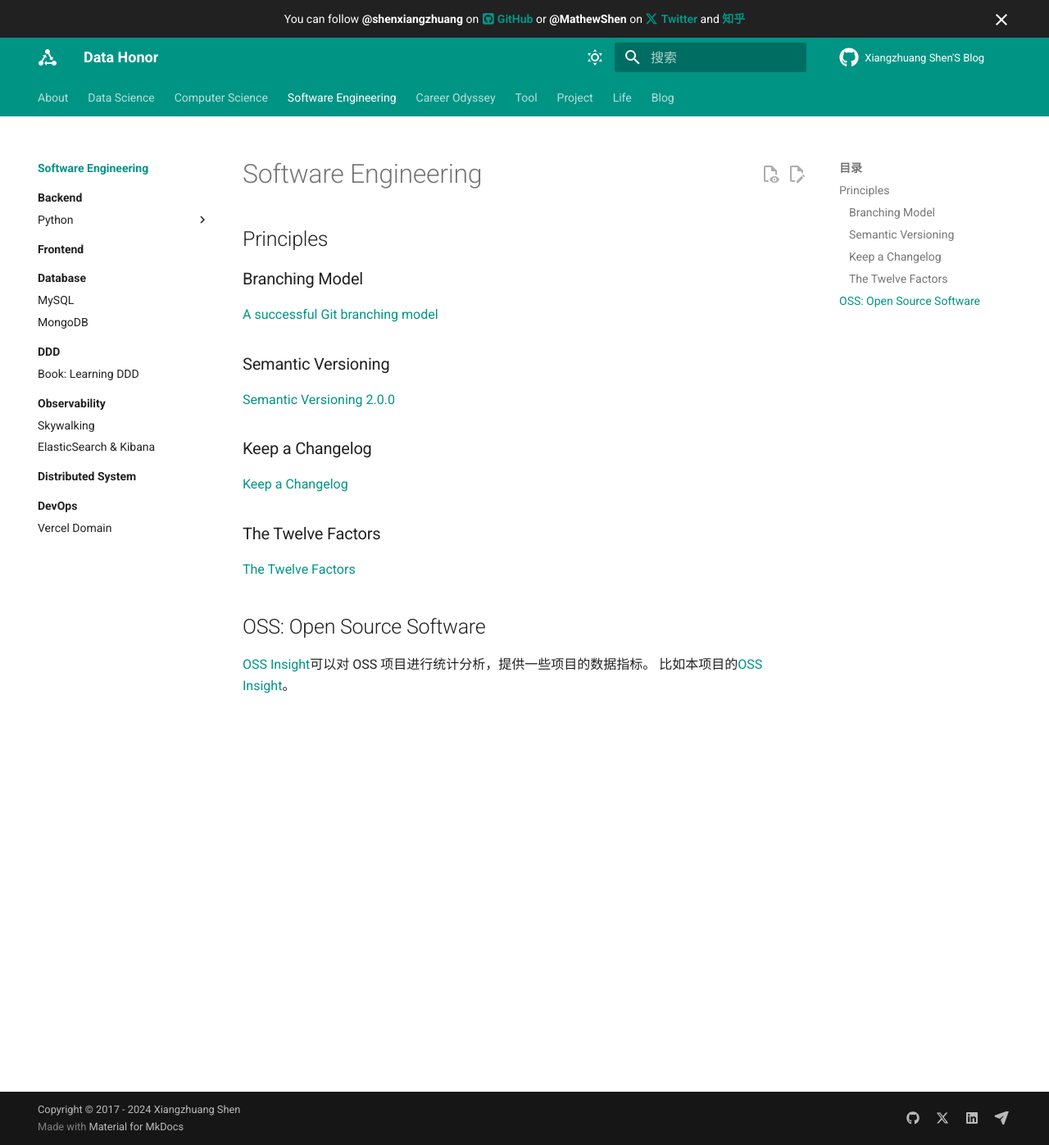
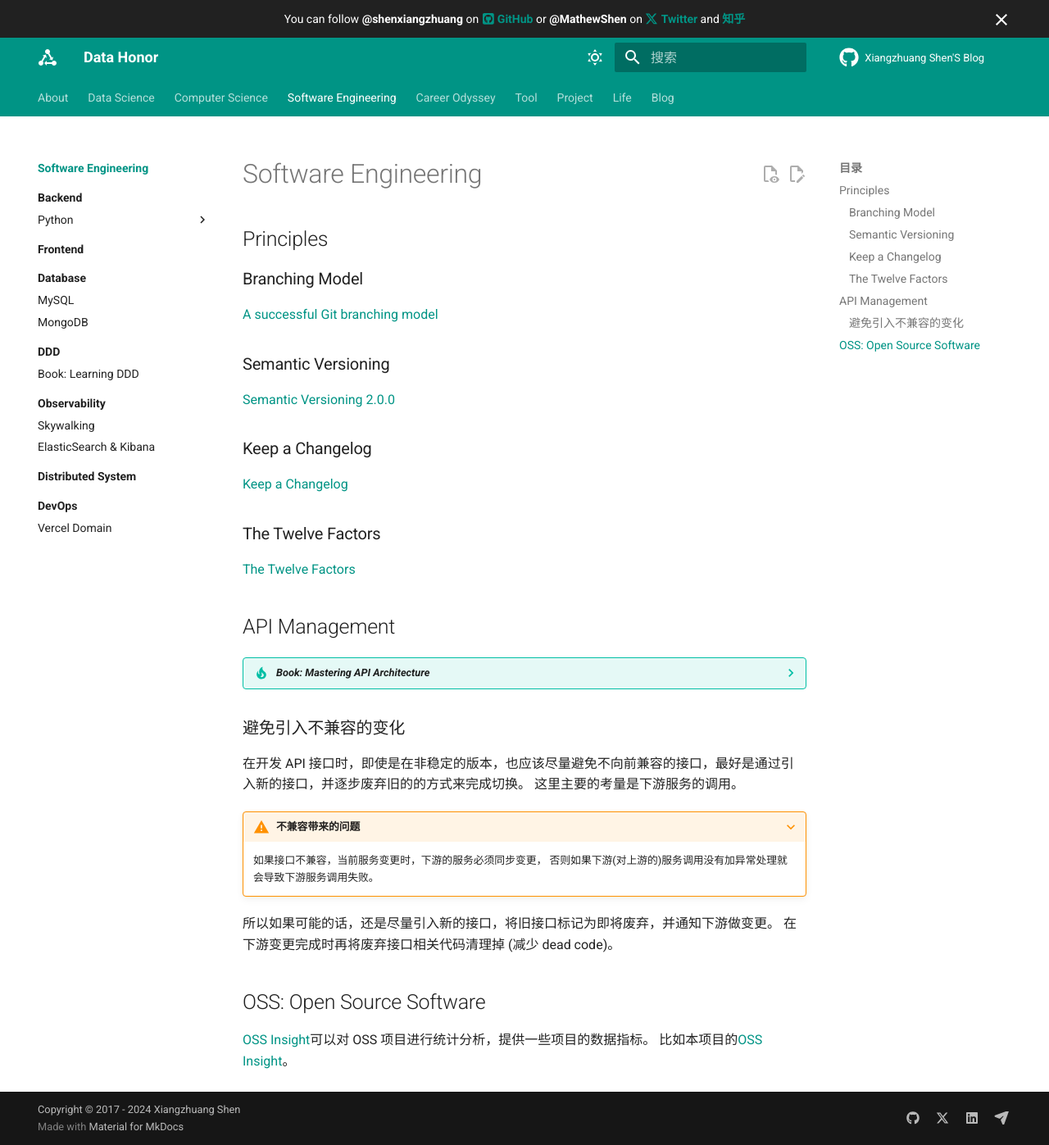
Before and after one commit to shenxiangzhuang/shenxiangzhuang.github.io, an MkDocs documentation site: the page built from docs/se/index.md, in a window 1280 px wide and 1397 px high. Shown: the whole window at 82% size. Built offline with MkDocs 1.6.1 and Material for MkDocs 9.7.7, drawn with Linux system fonts in a browser that asks for light colours; comment, search, counter and statistics services are not loaded.

Commit message:
se: add api change advice and books (#175)

```diff
--- a/docs/se/index.md
+++ b/docs/se/index.md
@@ -15,6 +15,27 @@
 [The Twelve Factors](https://12factor.net/)
 
 
+## API Management
+
+??? tip "*Book: Mastering API Architecture*"
+
+    Book: [Mastering API Architecture](https://www.oreilly.com/library/view/mastering-api-architecture/9781492090625/)
+
+
+### 避免引入不兼容的变化
+
+在开发 API 接口时，即使是在非稳定的版本，也应该尽量避免不向前兼容的接口，最好是通过引入新的接口，并逐步废弃旧的的方式来完成切换。
+这里主要的考量是下游服务的调用。
+
+???+ warning "不兼容带来的问题"
+
+    如果接口不兼容，当前服务变更时，下游的服务必须同步变更，
+    否则如果下游(对上游的)服务调用没有加异常处理就会导致下游服务调用失败。
+
+所以如果可能的话，还是尽量引入新的接口，将旧接口标记为即将废弃，并通知下游做变更。
+在下游变更完成时再将废弃接口相关代码清理掉 (减少 dead code)。
+
+
 ## OSS: Open Source Software
 
 [OSS Insight](https://ossinsight.io/)可以对 OSS 项目进行统计分析，提供一些项目的数据指标。
```
